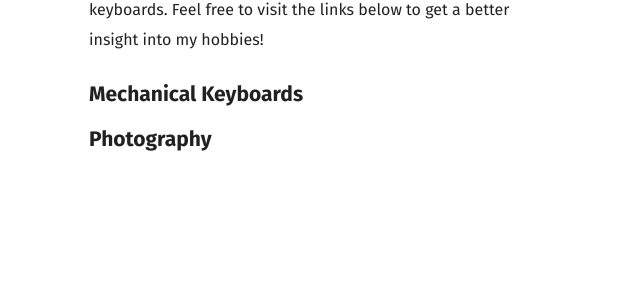
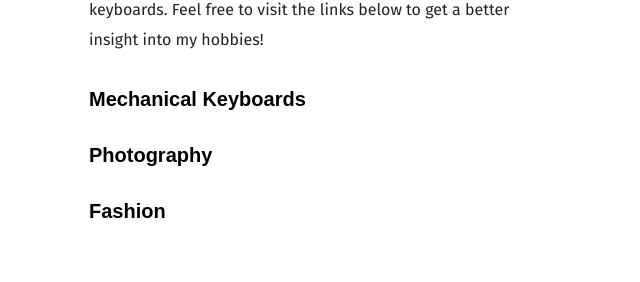
Before and after one commit to nlpulido/nlpulido.github.io, a React (Create React App) app: page /about in a window 1280 px wide. Shown: the part 787-1069 px from the top of the page, without its empty margins (185-825 px from the left). Built offline with nearby package versions, Linux system fonts and the light colour scheme.

Commit message:
added links & css for links

```diff
--- a/src/components/Toolbar.js
+++ b/src/components/Toolbar.js
@@ -7,6 +7,10 @@ import MenuIcon from '@material-ui/icons/Menu';
 import './Toolbar.css';
 
 const links = [
+  {
+    title: "home",
+    route: "/",
+  },
   {
     title: "about",
     route: "/about"
--- a/src/pages/About/About.css
+++ b/src/pages/About/About.css
@@ -51,3 +51,14 @@
     align-items: flex-start;
     justify-content: space-between;
 }
+
+.hobbyLink {
+    border: none;
+    background-color: transparent;
+    padding: 0px;
+}
+
+.hobbyLink:hover {
+    text-decoration: underline;
+    cursor: pointer;
+}
--- a/src/pages/About/About.js
+++ b/src/pages/About/About.js
@@ -1,40 +1,9 @@
 import { React } from "react";
 import graduation_headshot from "./graduation_headshot.jpg";
-import keyboard_image from "./keyboard_image.jpg";
-import photography_image from "./photography_image.jpg";
-import { makeStyles } from '@material-ui/core/styles';
-import {
-    Button,
-    Card,
-    CardActions,
-    CardContent
-} from '@material-ui/core';
-import CardMedia from '@material-ui/core/CardMedia';
+import history from "../../History";
 import "./About.css";
 
-const useStyles = makeStyles((theme) => ({
-    root: {
-      width: 300,
-      marginTop: 10,
-      fontSize: 15,
-      backgroundColor: '#3f4f4c',
-      color: "#f2f2f2",
-      fontFamily: 'Fira Sans',
-    },
-
-    language: {
-      fontStyle: "italic"
-    },
-
-    cardHeader: {
-      display: "flex",
-      flexDirection: "row",
-      justifyContent: "flex-start",
-    },
-}));
-
 function About() {
-    const classes = useStyles();
 
     return(
         <div className="container">
@@ -51,8 +20,27 @@ function About() {
                         below to get a better insight into my hobbies!
                     </p>
                     <div className="hot-links">
-                        <h2>Mechanical Keyboards</h2>
-                        <h2>Photography</h2>
+                        <button
+                            className="hobbyLink"
+                            title="Mechanical Keyboards"
+                            onClick={() => history.push("/keyboards")}
+                        >
+                            <h2>Mechanical Keyboards</h2>
+                        </button>
+                        <button
+                            className="hobbyLink"
+                            title="Photography"
+                            onClick={() => history.push("/photography")}
+                        >
+                            <h2>Photography</h2>
+                        </button>
+                        <button
+                            className="hobbyLink"
+                            title="Fashion"
+                            onClick={() => history.push("/fashion")}
+                        >
+                            <h2>Fashion</h2>
+                        </button>
                     </div>
                 </div>
             </div>
```
Also changed, not shown: 1 other file (tests, documents, lock files or other folders).
